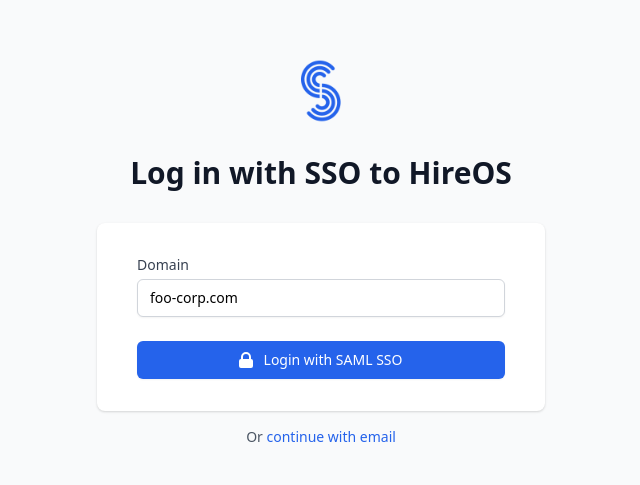
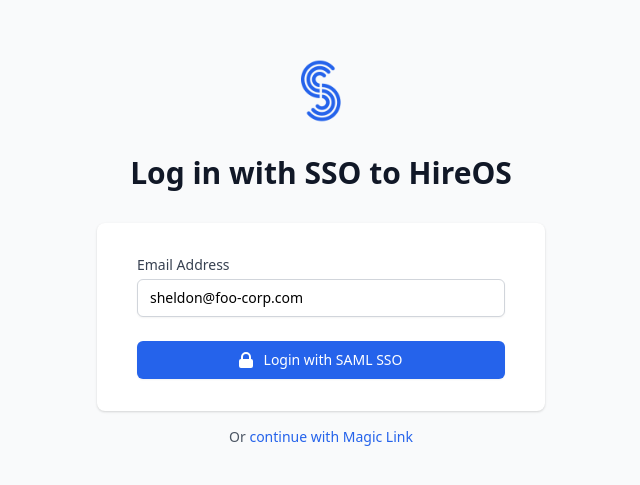
Before and after one commit to workos/workos-explore, a Next.js app: page /app/sso in a window 1280 px wide. Shown: the part 151-636 px from the top of the page, without its empty margins (319-959 px from the left). Built offline with nearby package versions, Linux system fonts and the light colour scheme; a web font is replaced by a local one; what @tailwindcss/ui would draw is missing.

Commit message:
Update SSO login page form to use email address instead of domain (#11)

```diff
--- a/components/LoginWithSSO.js
+++ b/components/LoginWithSSO.js
@@ -20,16 +20,16 @@
 
             <form onSubmit={this.props.onSubmit.bind(this)} className="space-y-6">
               <div>
-                <label htmlFor="domain" className="block text-sm font-medium text-gray-700">
-                  Domain
+                <label htmlFor="email" className="block text-sm font-medium text-gray-700">
+                  Email Address
                 </label>
                 <div className="mt-1">
                   <input
-                    id="domain"
-                    name="domain"
+                    id="email"
+                    name="email"
                     type="text"
-                    placeholder="Enter domain"
-                    defaultValue="foo-corp.com"
+                    placeholder="Enter email address"
+                    defaultValue="sheldon@foo-corp.com"
                     required
                     className="appearance-none block w-full px-3 py-2 border border-gray-300 rounded-md shadow-sm placeholder-gray-400 focus:outline-none focus:ring-blue-500 focus:border-blue-500 sm:text-sm"
                   />
@@ -50,7 +50,7 @@
           <p className="mt-4 text-center text-sm text-gray-600">
             Or{' '}
             <Link href="/app/login">
-              <a className="font-medium text-blue-600 hover:text-blue-500">continue with email</a>
+              <a className="font-medium text-blue-600 hover:text-blue-500">continue with Magic Link</a>
             </Link>
           </p>
         </div>
```
